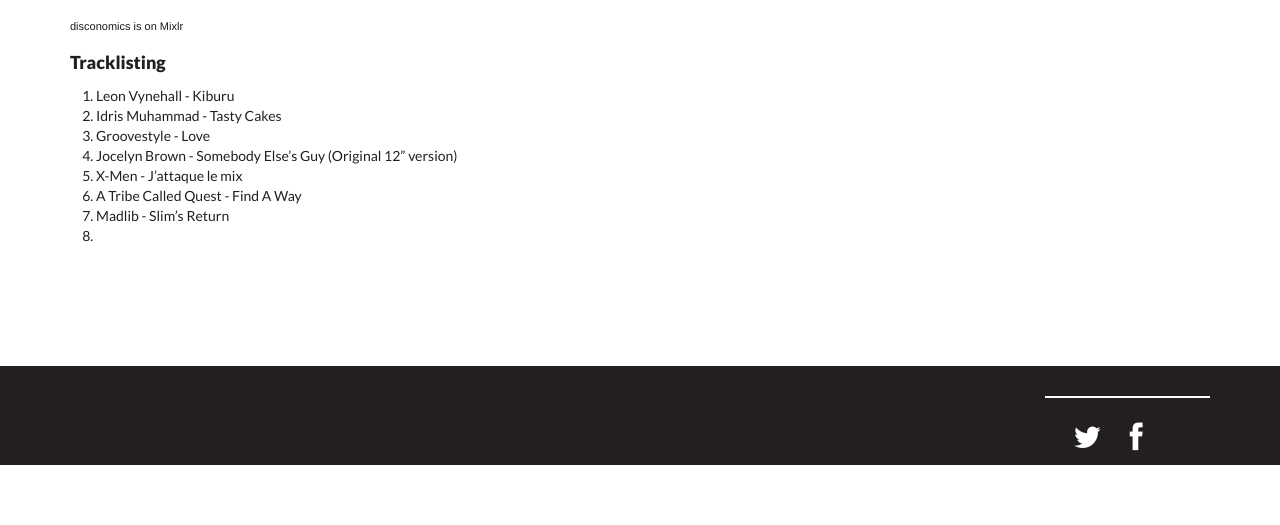
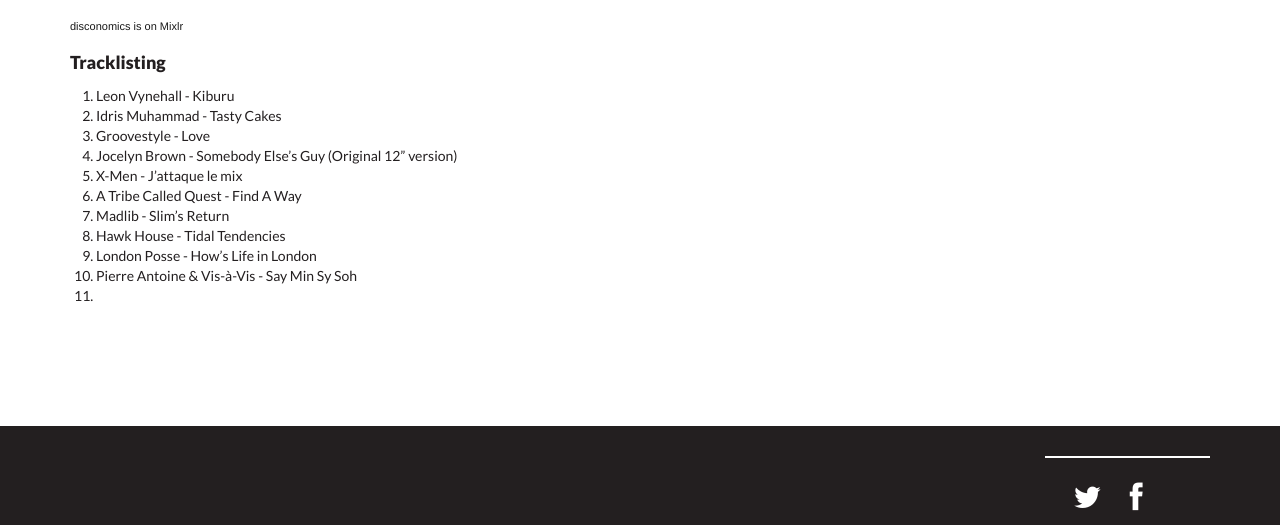
Before and after one commit to disconomics/disconomics.github.io, a Jekyll site: the page built from _posts/shows/2016-02-27-disconomics-008.markdown, in a window 1280 px wide and 1356 px high, cut to the strip 831-1356 px from the top of the window. Built offline with Jekyll 4.4.1, drawn with Linux system fonts in a browser that asks for light colours; nearby versions of some CDN libraries.

Commit message:
Update 2016-02-27-disconomics-008.markdown

```diff
--- a/_posts/shows/2016-02-27-disconomics-008.markdown
+++ b/_posts/shows/2016-02-27-disconomics-008.markdown
@@ -18,4 +18,7 @@
 4. X-Men - J'attaque le mix
 5. A Tribe Called Quest - Find A Way
 6. Madlib - Slim's Return
-7.
+7. Hawk House - Tidal Tendencies
+8. London Posse - How's Life in London
+9. Pierre Antoine & Vis-à-Vis - Say Min Sy Soh
+10.
```
